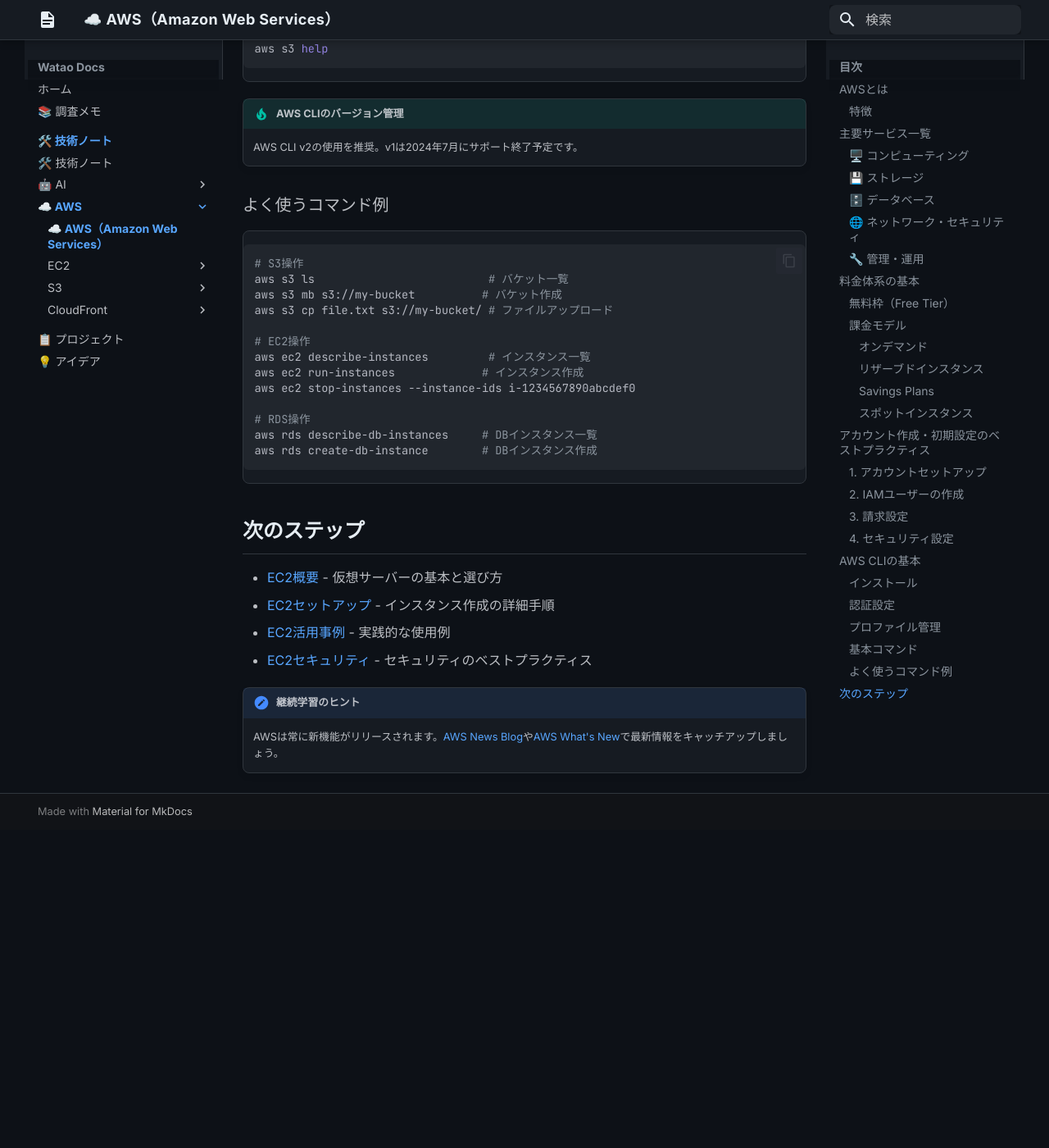
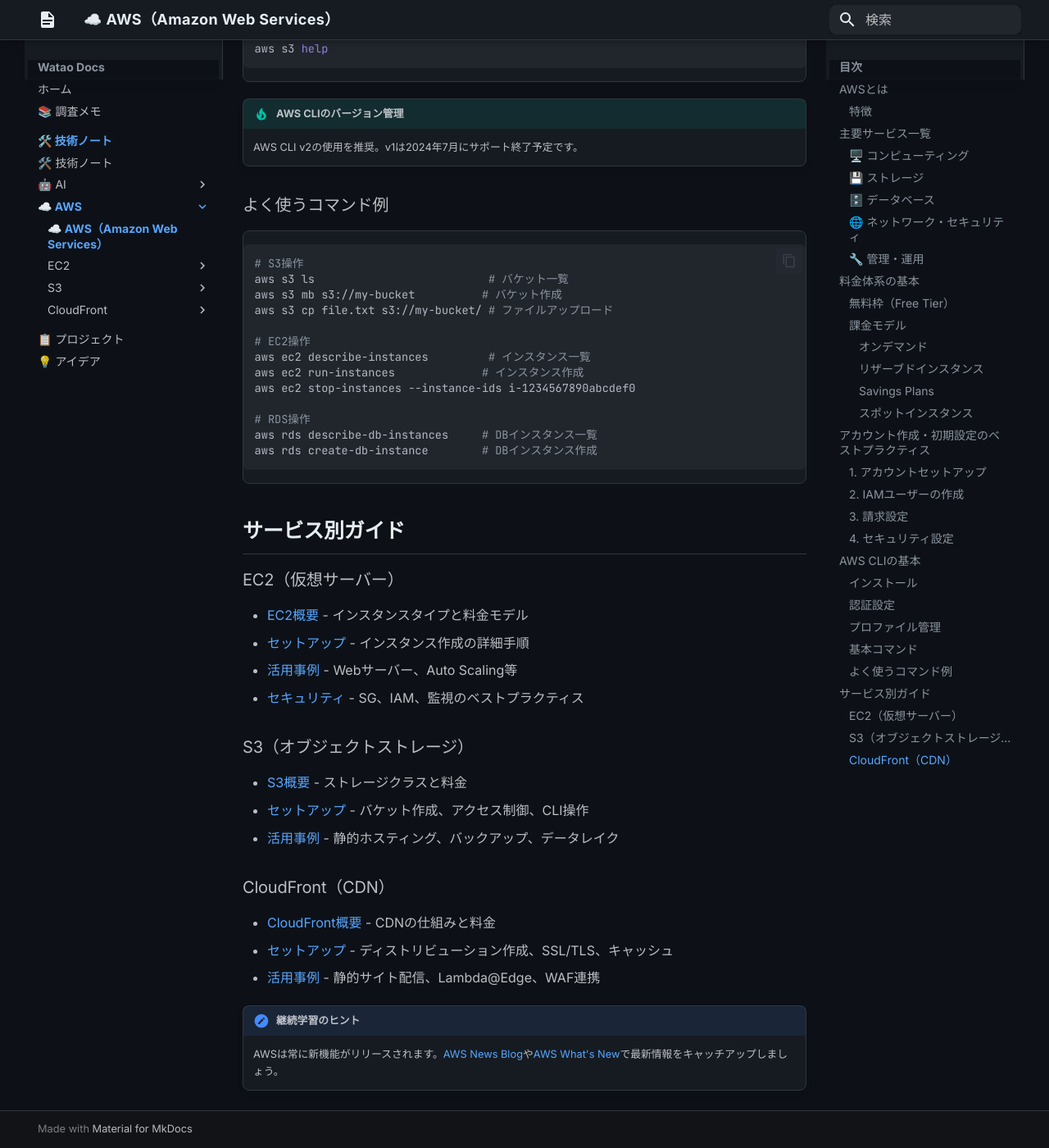
Before and after one commit to watao56/watao-docs, an MkDocs documentation site: the page built from docs/tech/aws/index.md, in a window 1280 px wide and 1400 px high, scrolled down 6093 px. Shown: the whole window at 82% size. Built offline with MkDocs 1.6.1 and Material for MkDocs 9.7.7, drawn with Linux system fonts in a browser that asks for light colours; before the commit the page ends 7105 px from its top, so only the background shows below that.

Commit message:
fix: AWSトップページにS3・CloudFrontのリンクを追加

````diff
--- a/docs/tech/aws/index.md
+++ b/docs/tech/aws/index.md
@@ -234,12 +234,23 @@
 aws rds create-db-instance        # DBインスタンス作成
 ```
 
-## 次のステップ
+## サービス別ガイド
 
-- [EC2概要](ec2/index.md) - 仮想サーバーの基本と選び方
-- [EC2セットアップ](ec2/setup.md) - インスタンス作成の詳細手順
-- [EC2活用事例](ec2/use-cases.md) - 実践的な使用例
-- [EC2セキュリティ](ec2/security.md) - セキュリティのベストプラクティス
+### EC2（仮想サーバー）
+- [EC2概要](ec2/index.md) - インスタンスタイプと料金モデル
+- [セットアップ](ec2/setup.md) - インスタンス作成の詳細手順
+- [活用事例](ec2/use-cases.md) - Webサーバー、Auto Scaling等
+- [セキュリティ](ec2/security.md) - SG、IAM、監視のベストプラクティス
+
+### S3（オブジェクトストレージ）
+- [S3概要](s3/index.md) - ストレージクラスと料金
+- [セットアップ](s3/setup.md) - バケット作成、アクセス制御、CLI操作
+- [活用事例](s3/use-cases.md) - 静的ホスティング、バックアップ、データレイク
+
+### CloudFront（CDN）
+- [CloudFront概要](cloudfront/index.md) - CDNの仕組みと料金
+- [セットアップ](cloudfront/setup.md) - ディストリビューション作成、SSL/TLS、キャッシュ
+- [活用事例](cloudfront/use-cases.md) - 静的サイト配信、Lambda@Edge、WAF連携
 
 !!! note "継続学習のヒント"
     AWSは常に新機能がリリースされます。[AWS News Blog](https://aws.amazon.com/jp/blogs/news/)や[AWS What's New](https://aws.amazon.com/jp/new/)で最新情報をキャッチアップしましょう。
````
